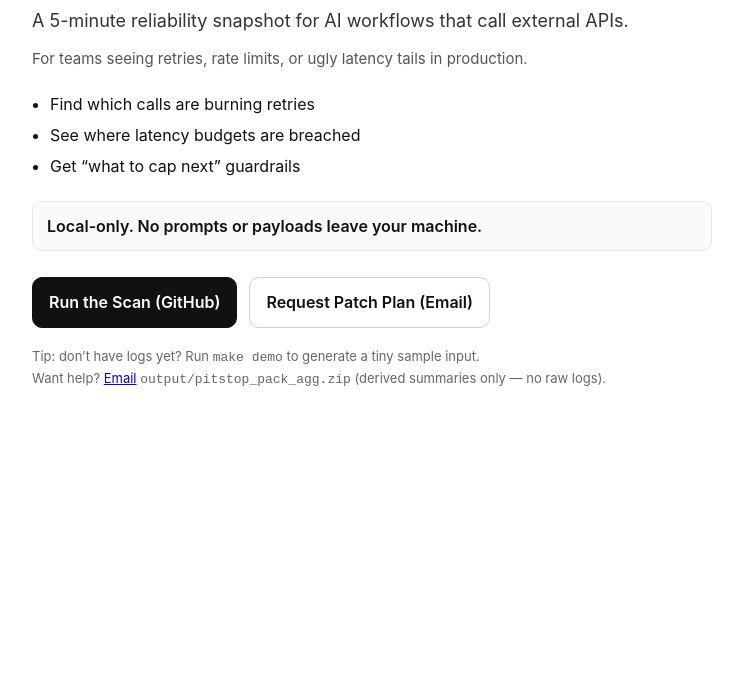
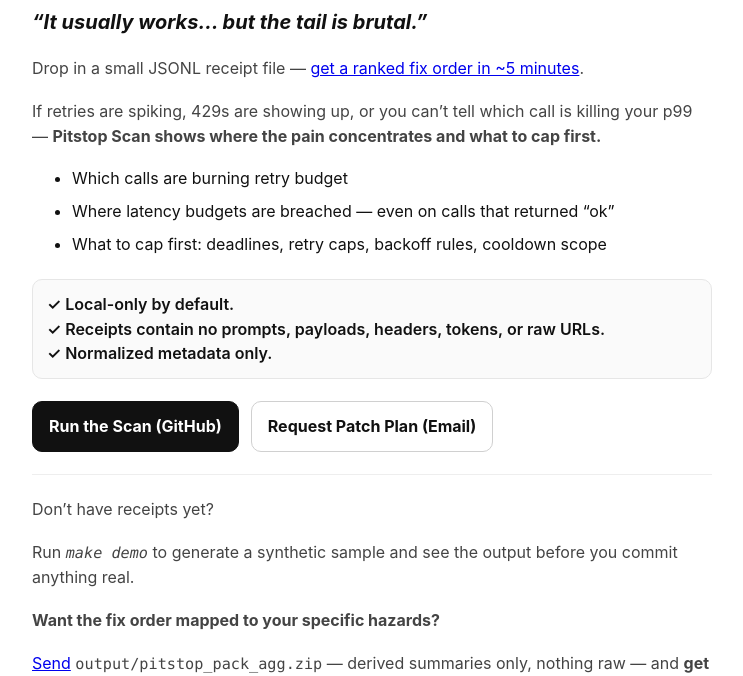
Before and after one commit to SirBrenton/pitstop-scan, a plain HTML site: page docs/index.html in a window 1280 px wide. Shown: the part 124-800 px from the top of the page, without its empty margins (268-1011 px from the left). Drawn offline with Linux system fonts and the light colour scheme.

Commit message:
docs: tighten landing hero copy, emphasize fix-order outcome + receipts v1 (#9)

```diff
--- a/docs/index.html
+++ b/docs/index.html
@@ -33,21 +33,40 @@
       letter-spacing: -0.02em;
     }
 
+    .quote {
+      margin: 0 0 18px 0;
+      font-size: 20px;
+      font-weight: 700;
+      color: #111;
+    }
+
     .subhead {
-      margin: 0 0 22px 0;
+      margin: 0 0 14px 0;
       font-size: 18px;
       color: #333;
     }
 
+    .lede {
+      margin: 0 0 18px 0;
+      font-size: 16px;
+      color: #444;
+    }
+
     ul {
-      margin: 0 0 22px 18px;
+      margin: 0 0 22px 40px;
       padding: 0;
     }
 
-    li { margin: 6px 0; }
+    li { margin: 8px 0; }
+
+    hr {
+      border: 0;
+      border-top: 1px solid #eee;
+      margin: 22px 0;
+    }
 
     .callout {
-      margin: 18px 0 26px 0;
+      margin: 18px 0 22px 0;
       padding: 12px 14px;
       border: 1px solid #e6e6e6;
       border-radius: var(--radius);
@@ -59,7 +78,7 @@
       display: flex;
       gap: 12px;
       flex-wrap: wrap;
-      margin-top: 10px;
+      margin-top: 12px;
     }
 
     .button {
@@ -69,11 +88,11 @@
       padding: 12px 16px;
       border-radius: var(--radius);
       text-decoration: none;
-      font-weight: 600;
+      font-weight: 700;
       border: 1px solid #111;
       background: #111;
       color: #fff;
-      min-height: 44px; /* nice tap target */
+      min-height: 44px;
       white-space: nowrap;
     }
 
@@ -81,19 +100,31 @@
       background: #fff;
       color: #111;
       border-color: #d0d0d0;
+      font-weight: 700;
     }
 
     .fineprint {
-      margin-top: 18px;
+      margin-top: 14px;
       font-size: 13px;
       color: #666;
+    }
+
+    code {
+      font-family: ui-monospace, SFMono-Regular, Menlo, Monaco, Consolas, "Liberation Mono", "Courier New", monospace;
+      font-size: 0.95em;
+    }
+
+    .muted {
+      color: #777;
     }
 
     /* Mobile: tighten spacing + stack buttons full-width */
     @media (max-width: 520px) {
       .wrap { padding: 32px var(--pad); }
       h1 { font-size: 34px; }
+      .quote { font-size: 18px; }
       .subhead { font-size: 16px; }
+      .lede { font-size: 15px; }
       .actions { flex-direction: column; }
       .button { width: 100%; }
     }
@@ -102,22 +133,28 @@
 <body>
   <div class="wrap">
     <h1>Pitstop Scan</h1>
+    <p class="quote"><i>“It usually works… but the tail is brutal.”</i></p>
 
-    <p class="subhead">
-      A 5-minute reliability snapshot for AI workflows that call external APIs.
+    <p class="lede">
+      Drop in a small JSONL receipt file — <a href="https://github.com/SirBrenton/pitstop-scan">get a ranked fix order in ~5 minutes</a>.
     </p>
-    <p class="subhead" style="margin-top:-10px; color:#555; font-size:15px;">
-      For teams seeing retries, rate limits, or ugly latency tails in production.
+    <p class="lede">
+      If retries are spiking, 429s are showing up, or you can’t tell which call is killing your p99 —
+<strong>Pitstop Scan shows where the pain concentrates and what to cap first.</strong>
     </p>
 
     <ul>
-      <li>Find which calls are burning retries</li>
-      <li>See where latency budgets are breached</li>
-      <li>Get “what to cap next” guardrails</li>
+      <li>Which calls are burning retry budget</li>
+      <li>Where latency budgets are breached — even on calls that returned “ok”</li>
+      <li>What to cap first: deadlines, retry caps, backoff rules, cooldown scope</li>
     </ul>
 
     <div class="callout">
-      Local-only. No prompts or payloads leave your machine.
+      ✓ Local-only by default.
+      <br>
+      ✓ Receipts contain no prompts, payloads, headers, tokens, or raw URLs.
+      <br>
+      ✓ Normalized metadata only.
     </div>
 
     <div class="actions">
@@ -128,9 +165,31 @@
       </a>
     </div>
 
+    <hr>
+
+    <p class="lede">
+      Don’t have receipts yet?
+    </p>
+    <p class="lede">
+      Run <code><i>make demo</i></code> to generate a synthetic sample and see the output before you commit anything real.
+    </p>
+
+    <p class="lede">
+      <strong>Want the fix order mapped to your specific hazards?</strong>
+    </p>
+    <p class="lede">
+      <a href="mailto:brentondwilliams@gmail.com?subject=Pitstop%20Scan%20Patch%20Plan&body=Hi%20Brent%2C%0A%0AI%27d%20like%20the%20Pitstop%20Scan%20Patch%20Plan.%0A%0AContext%3A%20%5Btooling%2Fstack%5D%0AScope%3A%20%5Bwhich%20workflows%5D%0A%0AThanks%2C%0A%5Bname%5D">
+        Send</a> <code>output/pitstop_pack_agg.zip</code> — derived summaries only, nothing raw —
+      and <strong>get back a 1-page Correctness Findings doc within 48 hours</strong>.
+    </p>
+
     <div class="fineprint">
-      Tip: don’t have logs yet? Run <code>make demo</code> to generate a tiny sample input.<br>
-      Want help? <a href="mailto:brentondwilliams@gmail.com">Email</a> <code>output/pitstop_pack_agg.zip</code> (derived summaries only — no raw logs).
+      <span class="muted">Input:</span> contract-compliant execution receipts (JSONL). <code>decision_event.v1</code> supported.<br>
+      <span class="muted">Tip:</span> outputs are derived summaries only — no raw receipts.
+      <br>
+      <br>
+      <br>
+      <span class="muted">©️ 2026 Brent Williams "All rights reserved"</span>
     </div>
   </div>
 </body>
```
